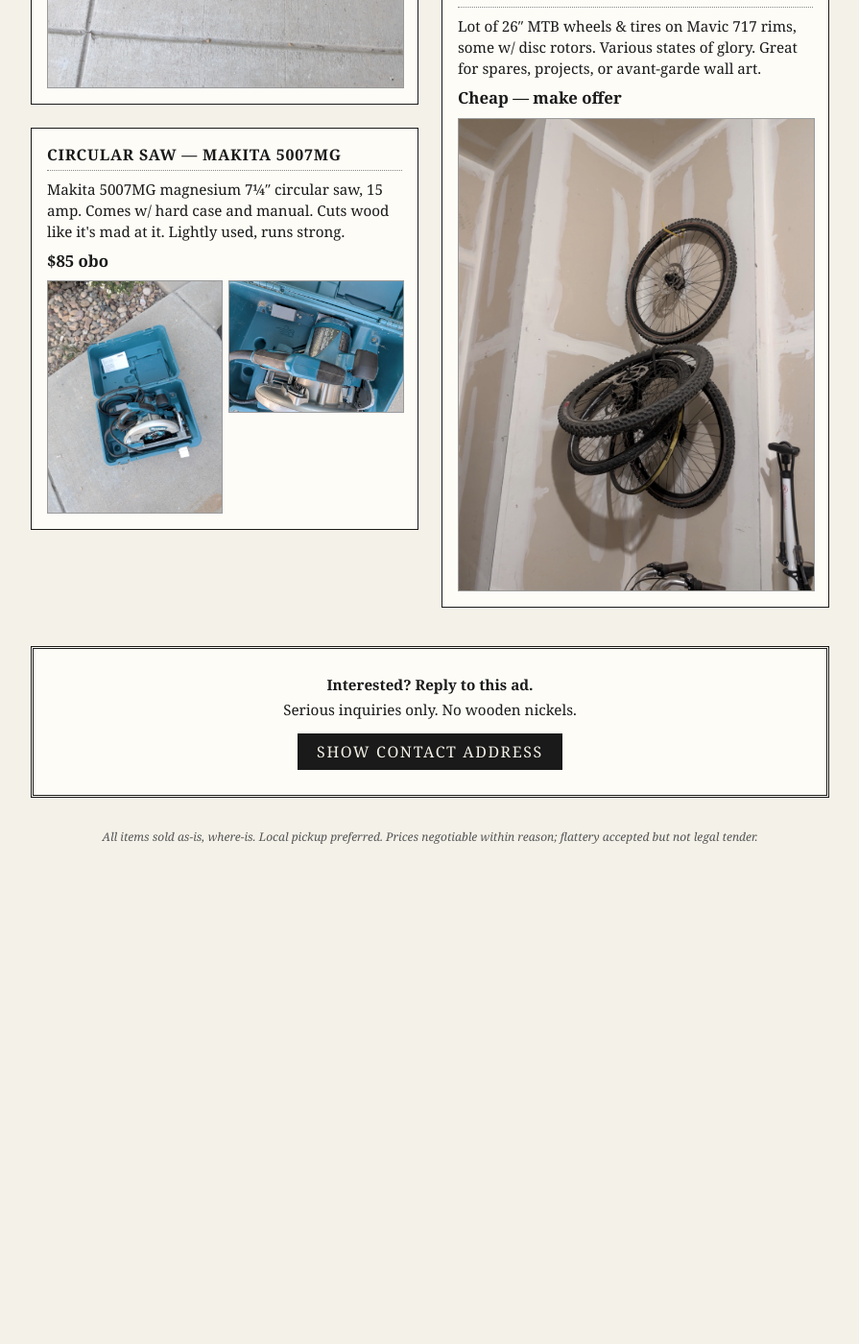
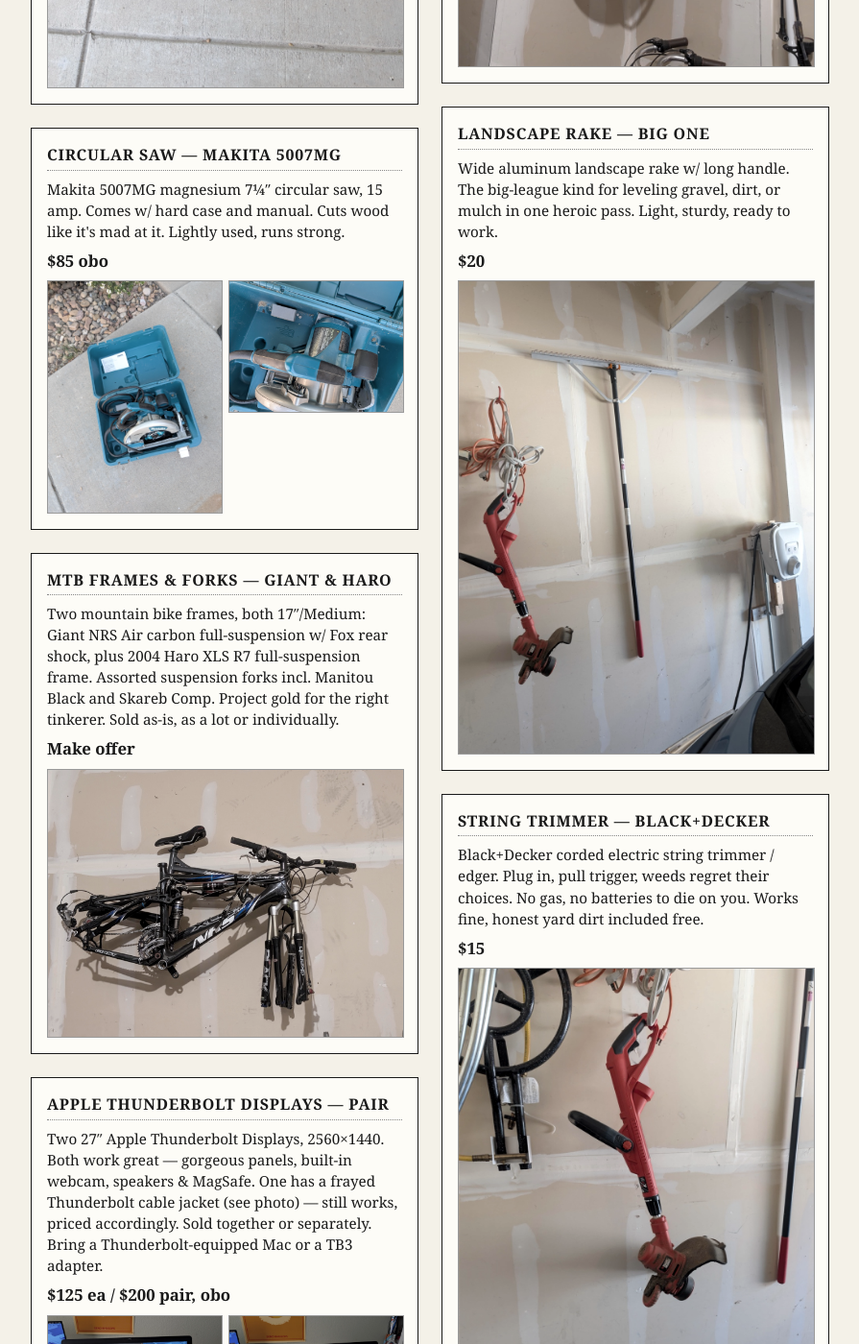
Before and after one commit to antfarm-systems/antfarm-systems.github.io, a Jekyll site: the page built from garagesale.html, in a window 1280 px wide and 1400 px high, scrolled down 835 px. Shown: the whole window at 96% size, without its empty margins (192-1087 px from the left). Built offline with Jekyll 4.4.1, drawn with Linux system fonts in a browser that asks for light colours; before the commit the page ends 1791 px from its top, so only the background shows below that; some of the changed text lies outside the part shown.

Commit message:
Add Thunderbolt Displays, landscape rake, and string trimmer to garage sale
Co-Authored-By: Claude Fable 5 <noreply@anthropic.com>

```diff
--- a/garagesale.html
+++ b/garagesale.html
@@ -136,7 +136,7 @@ sitemap: false
     <span>Free of Charge</span>
   </div>
 
-  <div class="section-head">For Sale &mdash; Sporting Goods &amp; Tools</div>
+  <div class="section-head">For Sale &mdash; Sporting Goods, Tools &amp; Electronics</div>
 
   <div class="ads">
 
@@ -180,6 +180,24 @@ sitemap: false
     </div>
 
     <div class="ad">
+      <h2>Apple Thunderbolt Displays &mdash; Pair</h2>
+      <p>Two 27&Prime; Apple Thunderbolt Displays, 2560&times;1440.
+      Both work great &mdash; gorgeous panels, built-in webcam,
+      speakers &amp; MagSafe. One has a frayed Thunderbolt cable
+      jacket (see photo) &mdash; still works, priced accordingly.
+      Sold together or separately. Bring a Thunderbolt-equipped
+      Mac or a TB3 adapter.</p>
+      <p class="price">$125 ea / $200 pair, obo</p>
+      <div class="photos">
+        <img src="/images/garagesale/17974.jpg" alt="Apple Thunderbolt Display powered on at desk" loading="lazy">
+        <img src="/images/garagesale/17975.jpg" alt="Second Apple Thunderbolt Display powered on" loading="lazy">
+      </div>
+      <div class="photos single">
+        <img src="/images/garagesale/17976.jpg" alt="Close-up of frayed Thunderbolt cable jacket" loading="lazy">
+      </div>
+    </div>
+
+    <div class="ad">
       <h2>Bike Wheels &mdash; Assorted Lot</h2>
       <p>Lot of 26&Prime; MTB wheels &amp; tires on Mavic 717
       rims, some w/ disc rotors. Various states of glory. Great
@@ -187,6 +205,29 @@ sitemap: false
       <p class="price">Cheap &mdash; make offer</p>
       <div class="photos single">
         <img src="/images/garagesale/17970.jpg" alt="Assorted mountain bike wheels hanging on wall" loading="lazy">
+      </div>
+    </div>
+
+    <div class="ad">
+      <h2>Landscape Rake &mdash; Big One</h2>
+      <p>Wide aluminum landscape rake w/ long handle. The
+      big-league kind for leveling gravel, dirt, or mulch in
+      one heroic pass. Light, sturdy, ready to work.</p>
+      <p class="price">$20</p>
+      <div class="photos single">
+        <img src="/images/garagesale/bigassrake.jpg" alt="Wide aluminum landscape rake hanging on garage wall" loading="lazy">
+      </div>
+    </div>
+
+    <div class="ad">
+      <h2>String Trimmer &mdash; Black+Decker</h2>
+      <p>Black+Decker corded electric string trimmer /
+      edger. Plug in, pull trigger, weeds regret their
+      choices. No gas, no batteries to die on you. Works
+      fine, honest yard dirt included free.</p>
+      <p class="price">$15</p>
+      <div class="photos single">
+        <img src="/images/garagesale/weedwacker.jpg" alt="Black+Decker corded string trimmer hanging on garage wall" loading="lazy">
       </div>
     </div>
 
```
Also changed, not shown: images/garagesale/17974.jpg (added), images/garagesale/17975.jpg (added), images/garagesale/17976.jpg (added), images/garagesale/bigassrake.jpg (added), images/garagesale/weedwacker.jpg (added).
